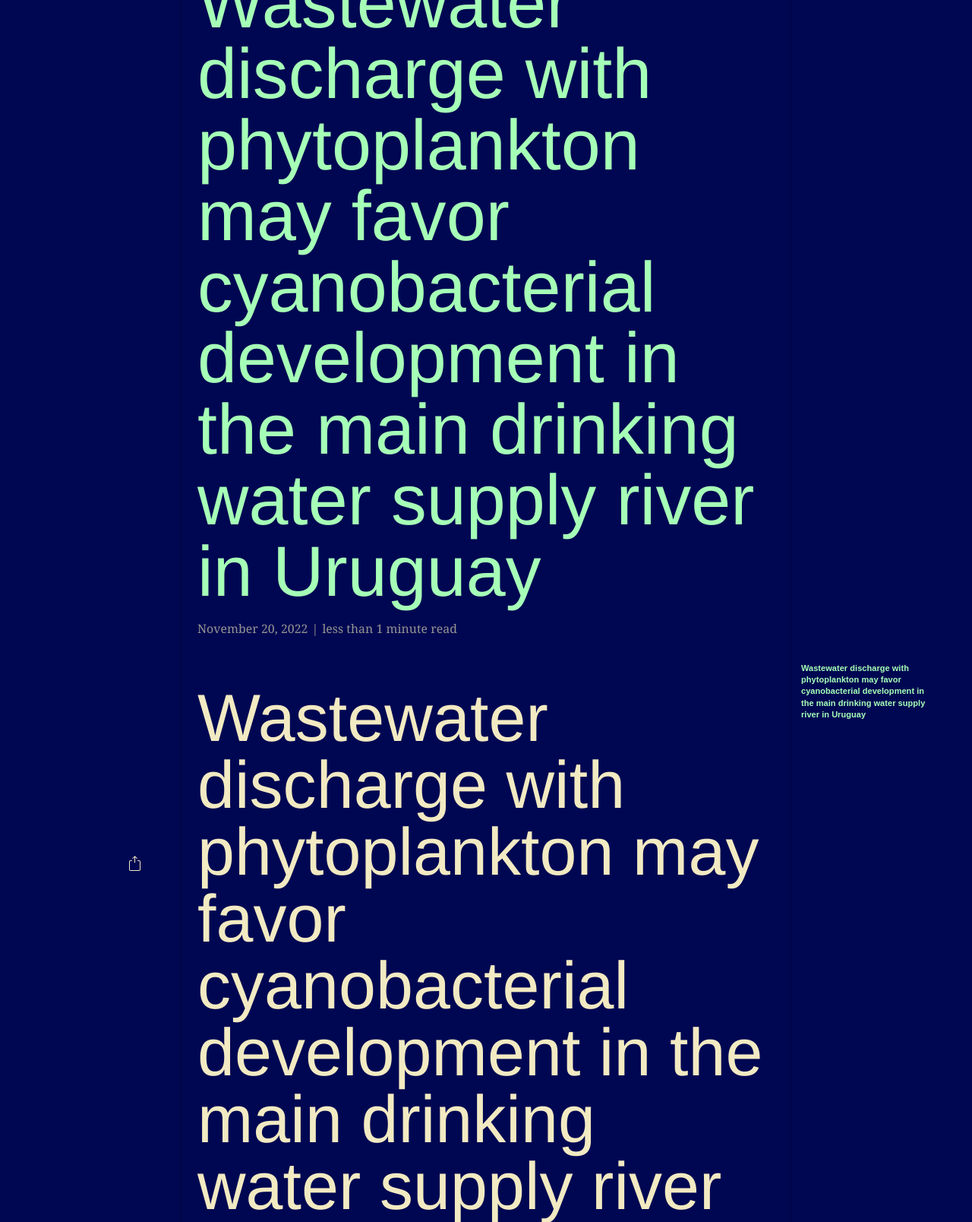
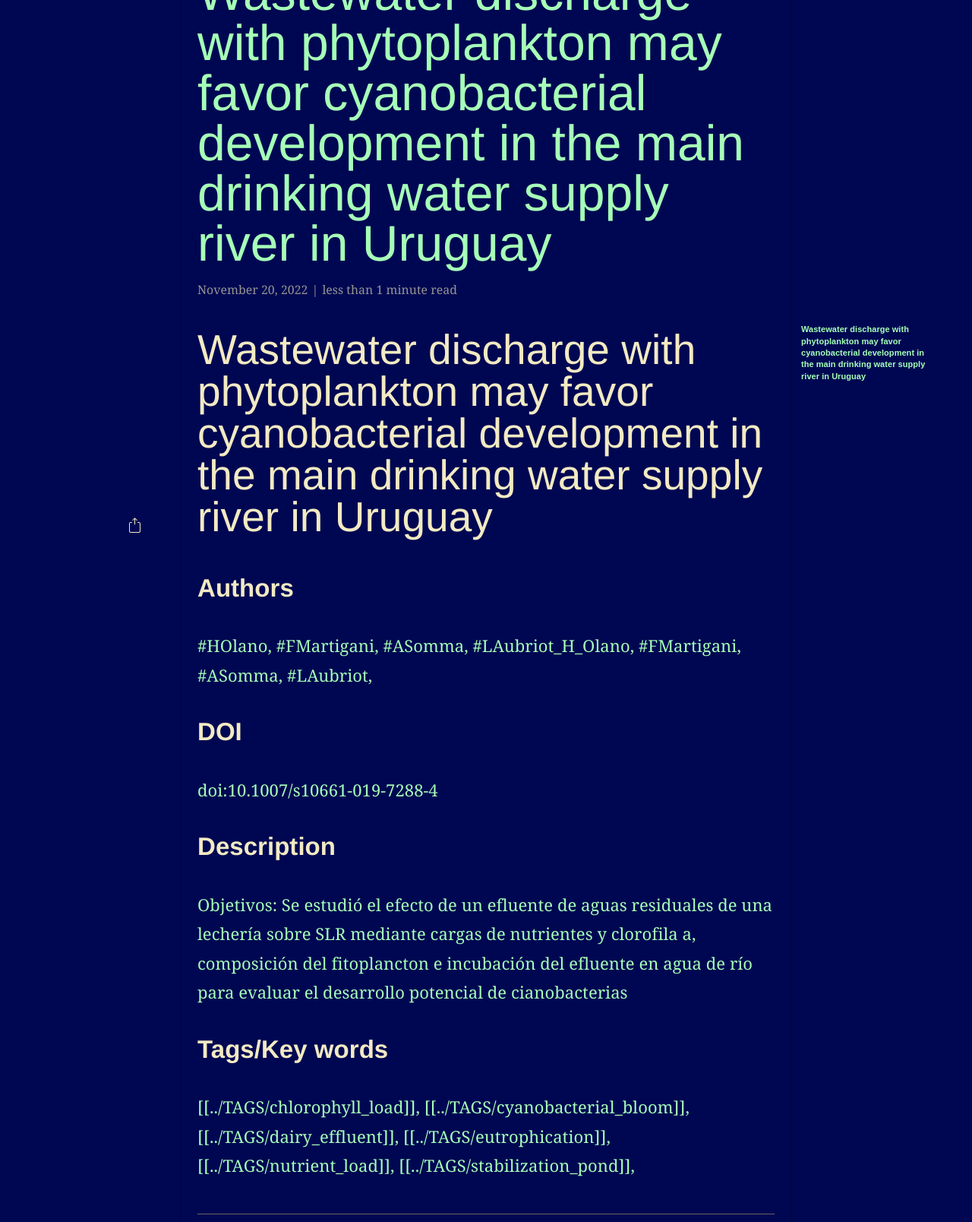
Before and after one commit to Dannysdp/Sterna.github.io, a Jekyll site: the page built from _posts/Papers/2022-11-20-waterdischarge.md, in a window 1280 px wide. Shown: the part 828-2436 px from the top of the page at 76% size. Built offline with Jekyll 4.4.1, drawn with Linux system fonts in a browser that asks for light colours; some web fonts are replaced; grey boxes are pictures that could not be loaded.

Commit message:
change title font size

```diff
--- a/assets/css/main.css
+++ b/assets/css/main.css
@@ -420,7 +420,7 @@
 }
 
 h1 {
-  font-size: 4rem;
+  font-size: 2.5rem;
   font-weight: var(--font2-regular);
   line-height: 1;
 }
@@ -1489,7 +1489,7 @@
 }
 .header-page h1 {
   font-weight: var(--font2-regular);
-  font-size: 4.25rem;
+  font-size: 3rem;
   text-align: left;
   margin: 0 0 10px;
   color: var(--text)
```
